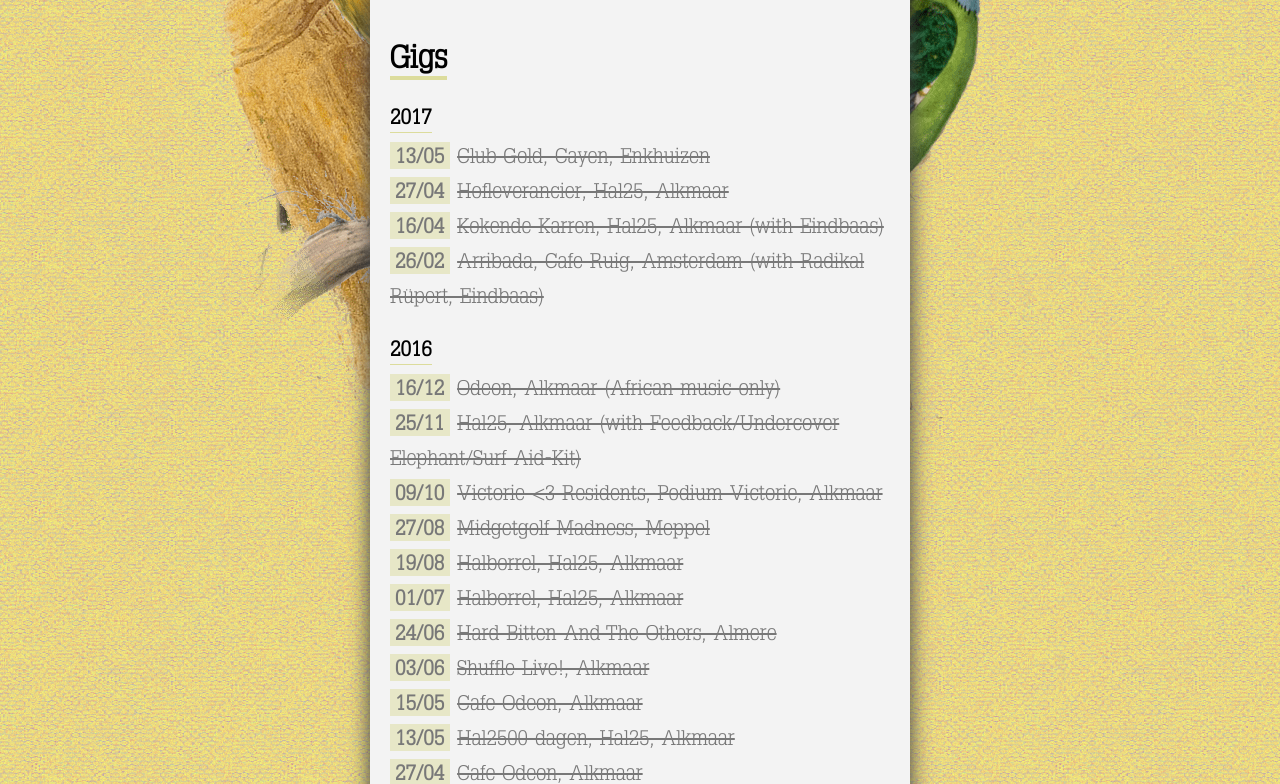
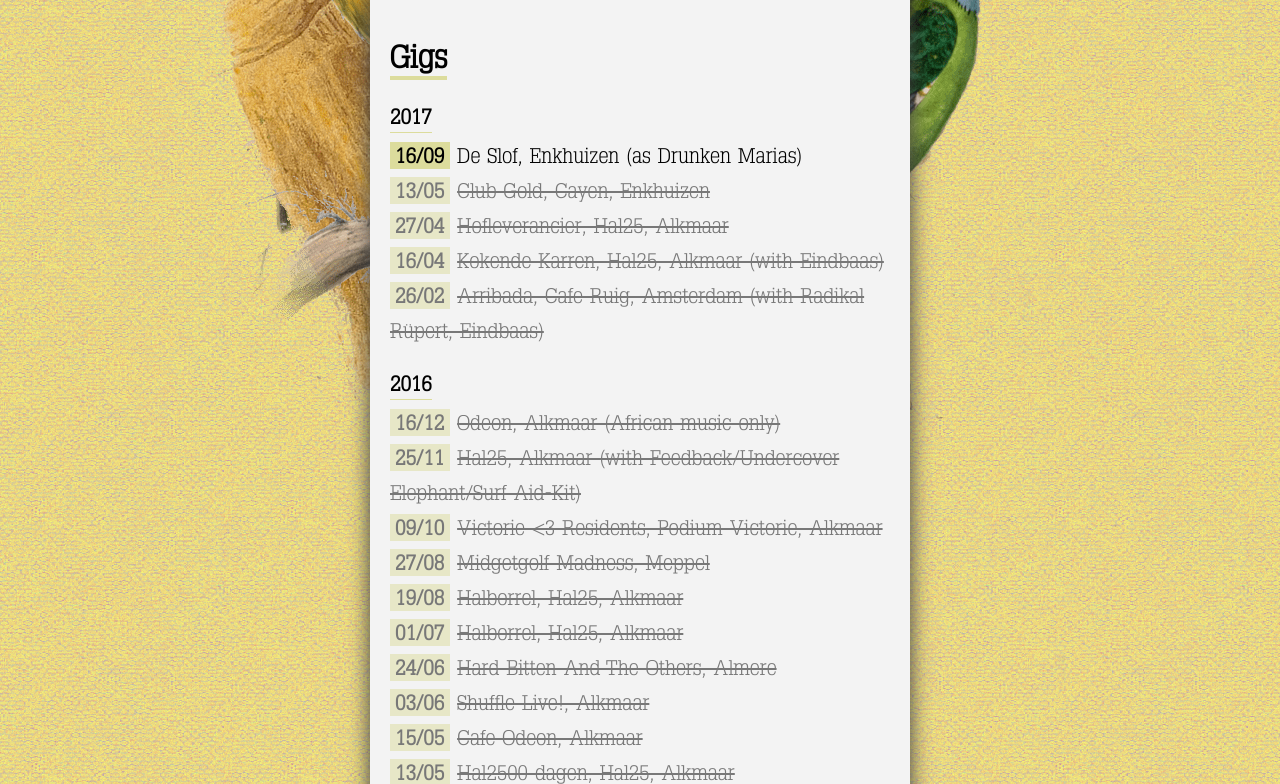
Before and after one commit to grdw/lorikeet, a Jekyll site: the page built from index.html, in a window 1280 px wide and 900 px high, scrolled down 585 px, cut to the strip 116-900 px from the top of the window. Built offline with Jekyll 4.4.1, drawn with Linux system fonts in a browser that asks for light colours.

Commit message:
Adding event on the 16th of September

```diff
--- a/_data/events.yaml
+++ b/_data/events.yaml
@@ -1,4 +1,6 @@
 2017:
+  - date: "2017-09-16"
+    event: "De Slof, Enkhuizen (as Drunken Marias)"
   - date: "2017-05-13"
     event: "Club Gold, Cayen, Enkhuizen"
   - date: "2017-04-27"
```
